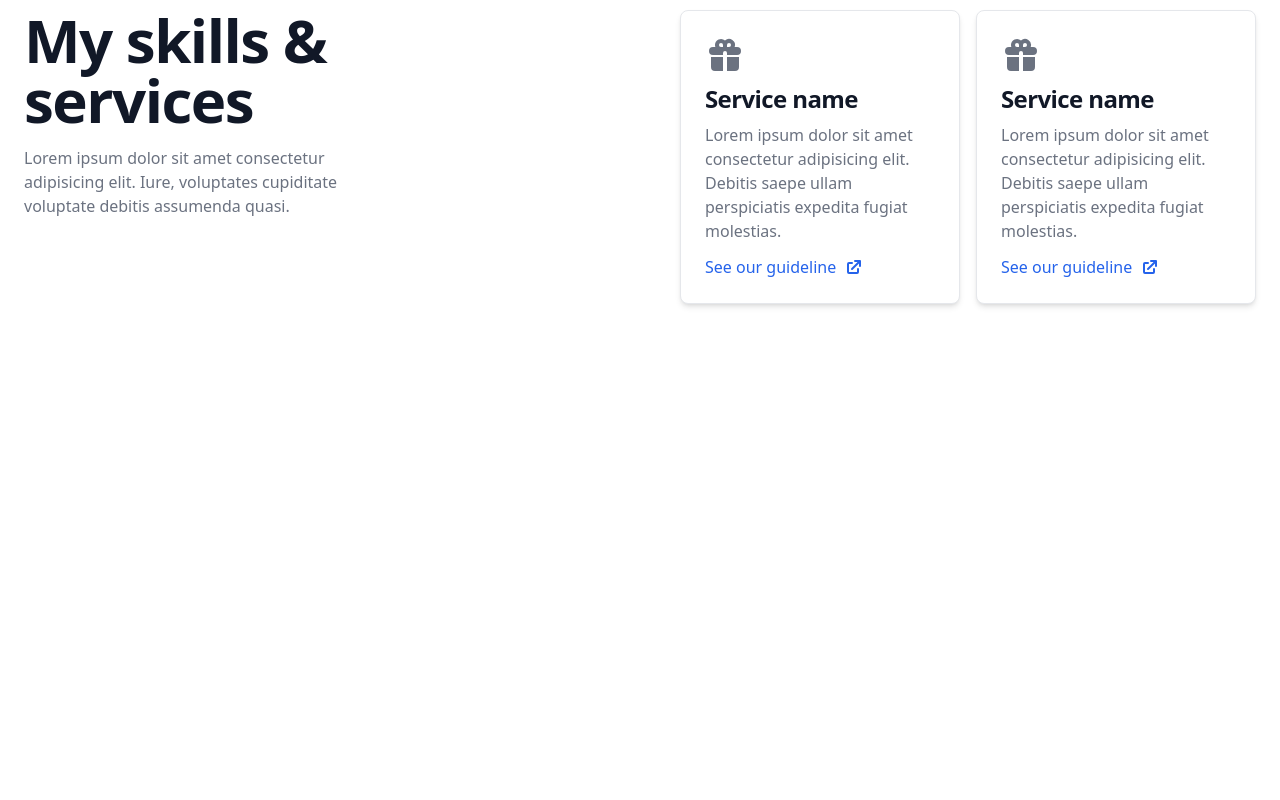
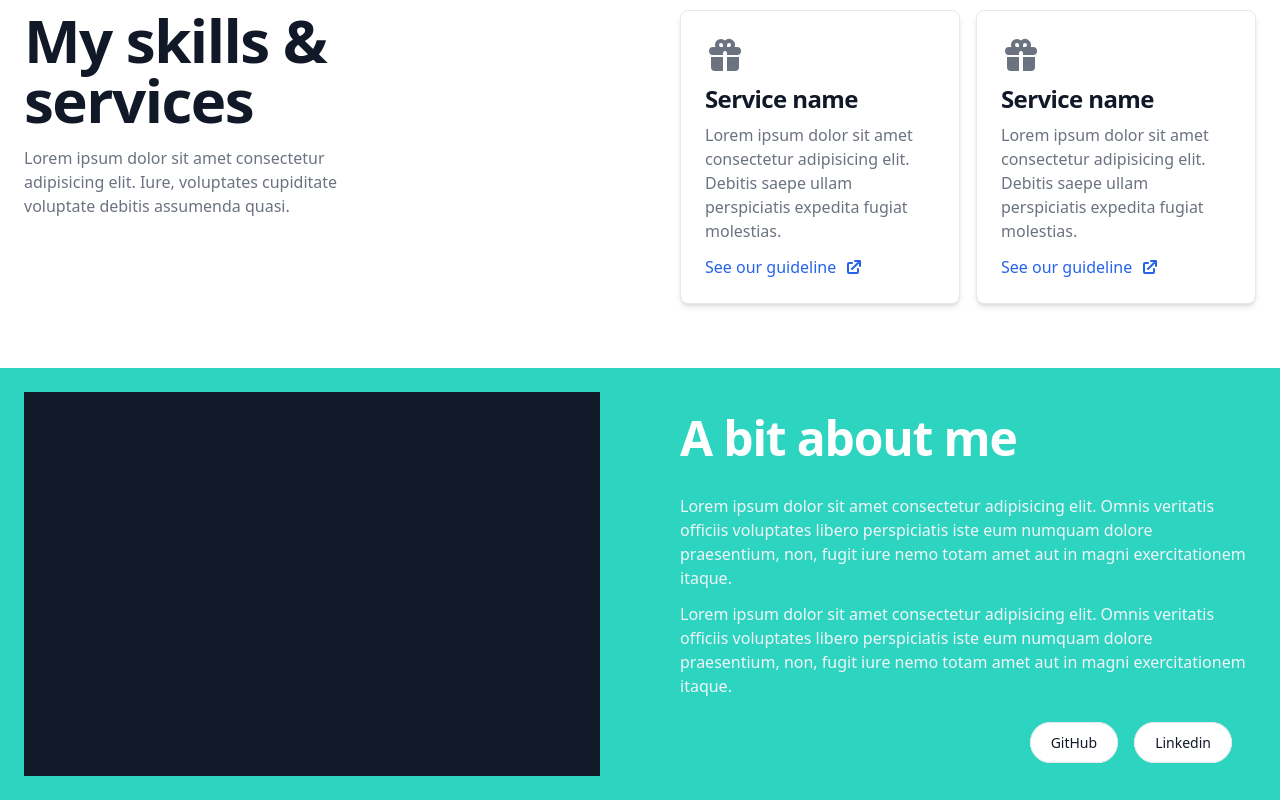
Before and after one commit to Lukynav/ARG-PROGRAMA-FRONTEND, an Angular app: page / in a window 1280 px wide. Shown: the part 510-1310 px from the top of the page. Before the commit the page ends 878 px from the top, so only its background shows below. Built offline with nearby package versions, Linux system fonts and the light colour scheme.

Commit message:
✨ Add about section

```diff
--- a/src/app/app.module.ts
+++ b/src/app/app.module.ts
@@ -9,6 +9,7 @@ import { ButtonSecundaryComponent } from './components/buttons/button-secundary/
 import { SkillsAndServicesComponent } from './components/skills-and-services/skills-and-services.component'
 import { CardComponent } from './components/card/card.component'
 import { NavComponent } from './components/nav/nav/nav.component'
+import { AboutComponent } from './components/about/about.component'
 
 @NgModule({
   declarations: [
@@ -18,7 +19,8 @@ import { NavComponent } from './components/nav/nav/nav.component'
     ButtonSecundaryComponent,
     SkillsAndServicesComponent,
     CardComponent,
-    NavComponent
+    NavComponent,
+    AboutComponent
   ],
   imports: [BrowserModule, AppRoutingModule],
   providers: [],
--- /dev/null
+++ b/src/app/components/about/about.component.html
@@ -0,0 +1,25 @@
+<div class="w-full p-6 bg-teal-400 dark:bg-slate-800">
+    <!--Container-->
+    <div class="m-auto max-w-7xl flex flex-col-reverse py-5 md:p-0 md:flex-row md:justify-between items-center gap-20">
+        <div class="bg-gray-900 w-full h-96">
+
+        </div>
+
+        <!--title and description-->
+        <div class="w-full md:max-w-xl">
+            <h3 class="mb-8 text-center md:text-left text-4xl font-extrabold leading-none tracking-tight text-white md:text-5xl dark:text-white">A bit about me</h3>
+            <p class="mb-3 text-left font-light text-slate-100 dark:text-gray-400">Lorem ipsum dolor sit amet consectetur adipisicing elit. Omnis veritatis officiis voluptates libero perspiciatis iste eum numquam dolore praesentium, non, fugit iure nemo totam amet aut in magni exercitationem itaque.</p>
+            <p class="mb-3 text-left font-light text-slate-100 dark:text-gray-400">Lorem ipsum dolor sit amet consectetur adipisicing elit. Omnis veritatis officiis voluptates libero perspiciatis iste eum numquam dolore praesentium, non, fugit iure nemo totam amet aut in magni exercitationem itaque.</p>
+
+            <!--social media-->
+            <div class="flex mt-8 pr-4 gap-2 justify-end">
+                <app-button-secundary
+                    [content]="'GitHub'"
+                ></app-button-secundary>
+                <app-button-secundary
+                    [content]="'Linkedin'"
+                ></app-button-secundary>
+            </div>
+        </div>
+    </div>
+</div>
--- a/src/app/components/app/app.component.html
+++ b/src/app/components/app/app.component.html
@@ -2,4 +2,5 @@
     <app-nav></app-nav>
     <app-header></app-header>
     <app-skills></app-skills>
+    <app-about></app-about>
 </div>
```
Also changed, not shown: src/app/components/about/about.component.ts (added, +7 -0 lines), 2 other files (tests, documents, lock files or other folders).
